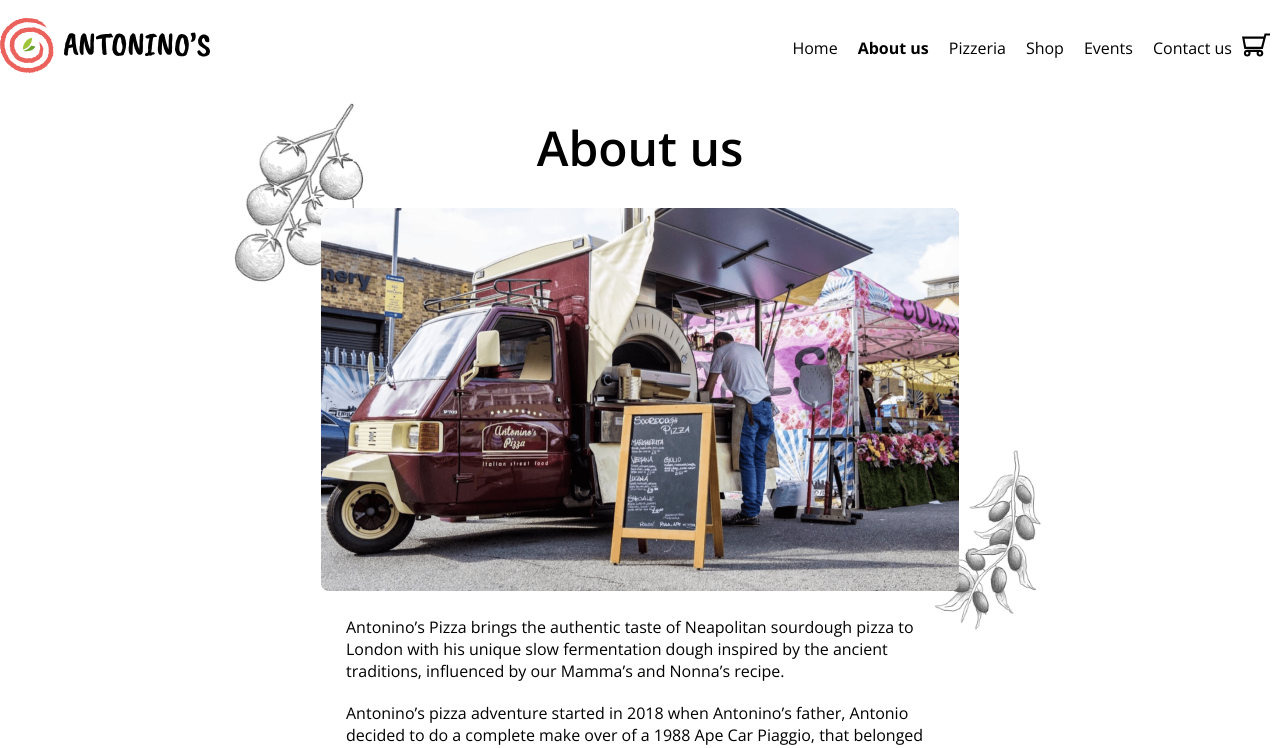
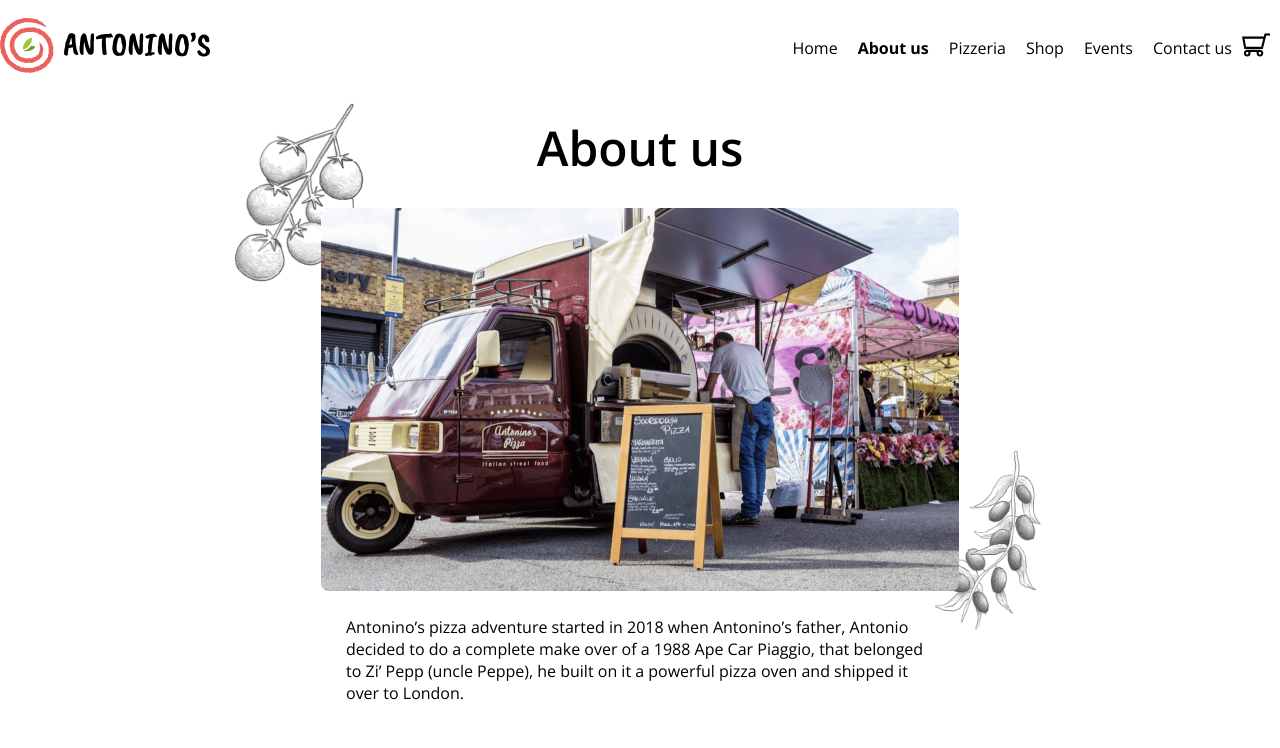
Before and after one commit to WebTerminator/antoninospizza, a Next.js app: page /about in a window 1280 px wide. Shown: the top 748 px of the page. Built offline with nearby package versions, Linux system fonts and the light colour scheme.

Commit message:
text update

```diff
--- a/pages/about.tsx
+++ b/pages/about.tsx
@@ -30,12 +30,6 @@ export default function About() {
             text={[""]}
           />
         </section>
-
-        <p className={styles["p"]}>
-          Antonino’s Pizza brings the authentic taste of Neapolitan sourdough
-          pizza to London with his unique slow fermentation dough inspired by
-          the ancient traditions, influenced by our Mamma’s and Nonna’s recipe.
-        </p>
 
         <p className={styles["p"]}>
           Antonino’s pizza adventure started in 2018 when Antonino’s father,
```
